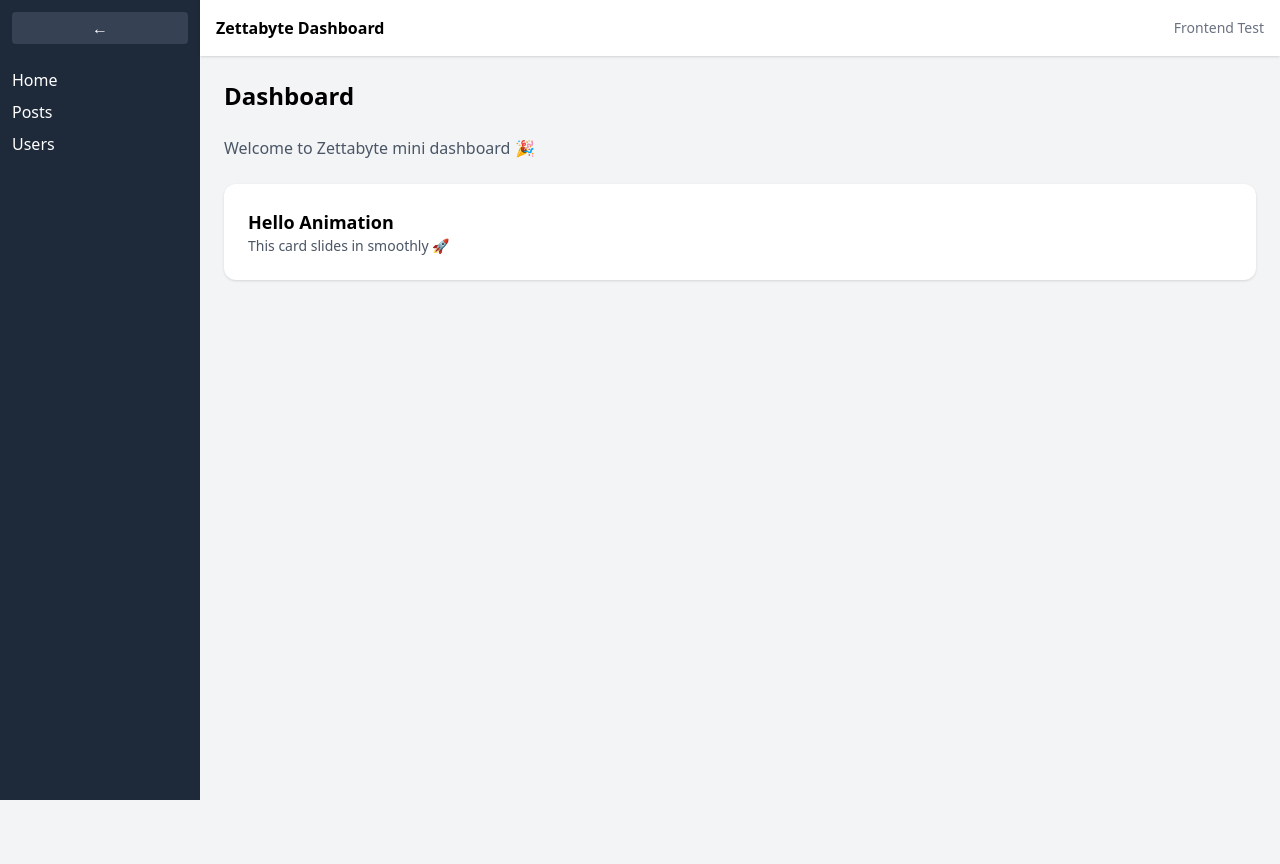
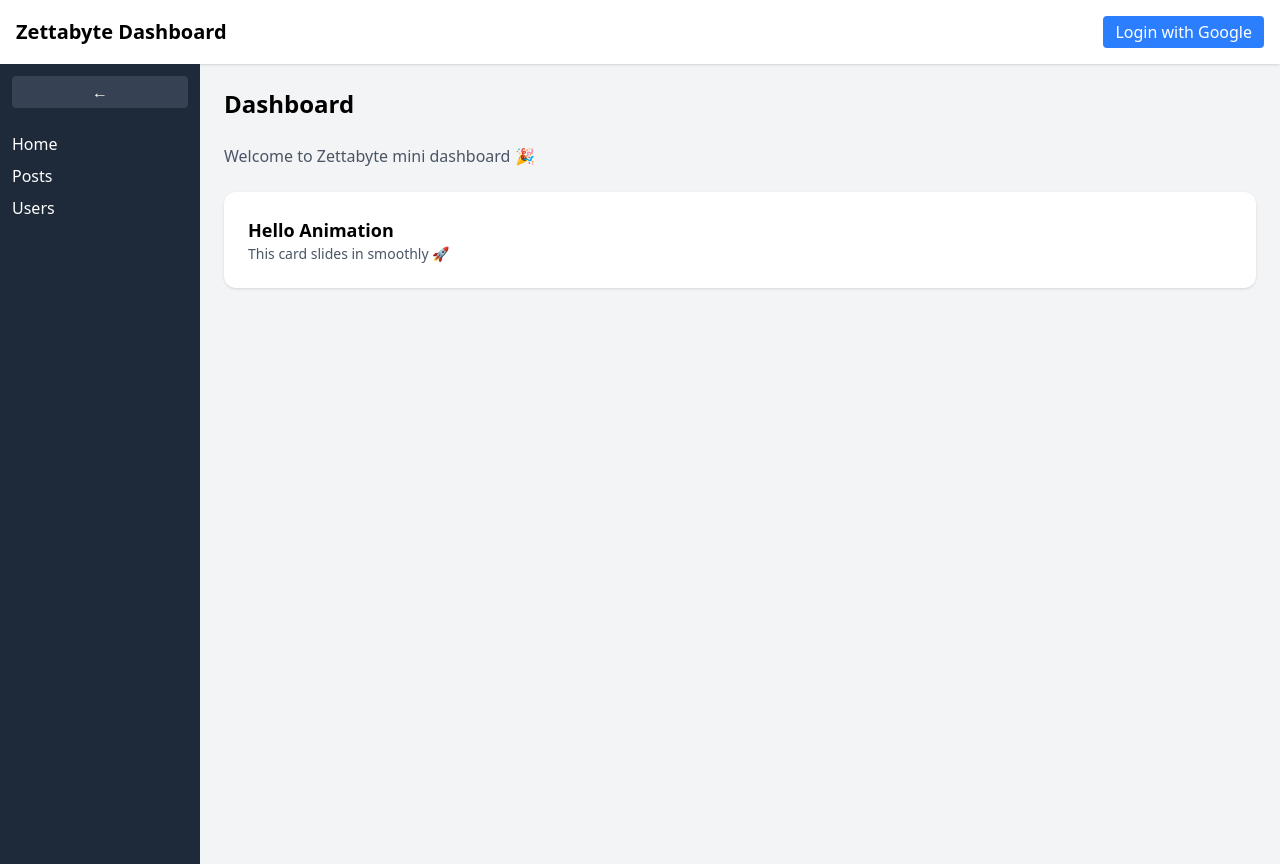
Before and after one commit to MostafizurRahman199/zetabyte-dashboard, a Next.js app: page / in a window 1280 px wide. Before the commit the page ends 800 px from the top, so only its background shows below. Built offline with nearby package versions, Linux system fonts and the light colour scheme; no server answers.

Commit message:
next auth implemented and login through google auth provider

```diff
--- /dev/null
+++ b/src/app/api/auth/[...nextauth]/route.ts
@@ -0,0 +1,15 @@
+import NextAuth from "next-auth";
+import GoogleProvider from "next-auth/providers/google";
+
+export const authOptions = {
+  providers: [
+    GoogleProvider({
+      clientId: process.env.GOOGLE_CLIENT_ID!,
+      clientSecret: process.env.GOOGLE_CLIENT_SECRET!,
+    }),
+  ],
+  secret: process.env.NEXTAUTH_SECRET,
+};
+
+const handler = NextAuth(authOptions);
+export { handler as GET, handler as POST };
--- a/src/app/layout.tsx
+++ b/src/app/layout.tsx
@@ -1,27 +1,60 @@
-import type { Metadata } from "next";
-import "./globals.css";
-import { Sidebar } from "@/components/Sidebar";
-import { Navbar } from "@/components/Navbar";
+// import type { Metadata } from "next";
+// import "./globals.css";
+// import { Sidebar } from "@/components/Sidebar";
+// import { Navbar } from "@/components/Navbar";
 
 
-export const metadata: Metadata = {
-  title: "Zettabyte Dashboard",
-  description: "Frontend Developer Test",
-};
+// export const metadata: Metadata = {
+//   title: "Zettabyte Dashboard",
+//   description: "Frontend Developer Test",
+// };
 
-export default function RootLayout({
-  children,
-}: {
-  children: React.ReactNode;
-}) {
+// export default function RootLayout({
+//   children,
+// }: {
+//   children: React.ReactNode;
+// }) {
+//   return (
+//     <html lang="en">
+//       <body className="flex min-h-screen bg-gray-100">
+//         <Sidebar />
+//         <div className="flex flex-col flex-1">
+//           <Navbar />
+//           <main className="p-6">{children}</main>
+//         </div>
+//       </body>
+//     </html>
+//   );
+// }
+
+
+
+// src/app/layout.tsx
+"use client"
+import { SessionProvider } from "next-auth/react";
+import { Navbar } from "@/components/Navbar";
+import { Sidebar } from "@/components/Sidebar";
+import "./globals.css";
+
+export default function RootLayout({ children }: { children: React.ReactNode }) {
   return (
     <html lang="en">
-      <body className="flex min-h-screen bg-gray-100">
-        <Sidebar />
-        <div className="flex flex-col flex-1">
-          <Navbar />
-          <main className="p-6">{children}</main>
-        </div>
+      <body className="bg-gray-100 min-h-screen">
+        {/* Wrap only content that needs session in client provider */}
+        <SessionProvider>
+          <div className="flex flex-col min-h-screen">
+            {/* Navbar on top */}
+            <Navbar />
+
+            <div className="flex flex-1">
+              {/* Sidebar on left */}
+              <Sidebar />
+
+              {/* Main content */}
+              <main className="flex-1 p-6">{children}</main>
+            </div>
+          </div>
+        </SessionProvider>
       </body>
     </html>
   );
--- /dev/null
+++ b/src/components/AuthButton.tsx
@@ -0,0 +1,30 @@
+"use client";
+
+import { signIn, signOut, useSession } from "next-auth/react";
+
+export const AuthButton = () => {
+  const { data: session } = useSession();
+
+  if (session) {
+    return (
+      <div className="flex items-center space-x-2">
+        <p>{session.user?.name}</p>
+        <button
+          onClick={() => signOut()}
+          className="px-3 py-1 bg-red-500 text-white rounded hover:bg-red-600"
+        >
+          Logout
+        </button>
+      </div>
+    );
+  }
+
+  return (
+    <button
+      onClick={() => signIn("google")}
+      className="px-3 py-1 bg-blue-500 text-white rounded hover:bg-blue-600"
+    >
+      Login with Google
+    </button>
+  );
+};
--- a/src/components/Navbar.tsx
+++ b/src/components/Navbar.tsx
@@ -1,8 +1,10 @@
-export const Navbar: React.FC = () => {
-  return (
-    <header className="bg-white shadow p-4 flex justify-between items-center">
-      <h1 className="font-bold">Zettabyte Dashboard</h1>
-      <span className="text-sm text-gray-500">Frontend Test</span>
-    </header>
-  );
-};
+// src/components/Navbar.tsx
+
+import { AuthButton } from "./AuthButton";
+
+export const Navbar = () => (
+  <nav className="bg-white shadow p-4 flex justify-between items-center">
+    <h1 className="text-xl font-bold">Zettabyte Dashboard</h1>
+    <AuthButton />
+  </nav>
+);
--- /dev/null
+++ b/src/components/ProtectedRoute.tsx
@@ -0,0 +1,17 @@
+"use client";
+
+import { useSession } from "next-auth/react";
+import { ReactNode } from "react";
+
+interface ProtectedRouteProps {
+  children: ReactNode;
+}
+
+export const ProtectedRoute: React.FC<ProtectedRouteProps> = ({ children }) => {
+  const { data: session, status } = useSession();
+
+  if (status === "loading") return <p className="text-center mt-10">Loading...</p>;
+  if (!session) return <p className="text-center mt-10 text-red-500">Please login to access this page.</p>;
+
+  return <>{children}</>;
+};
```
